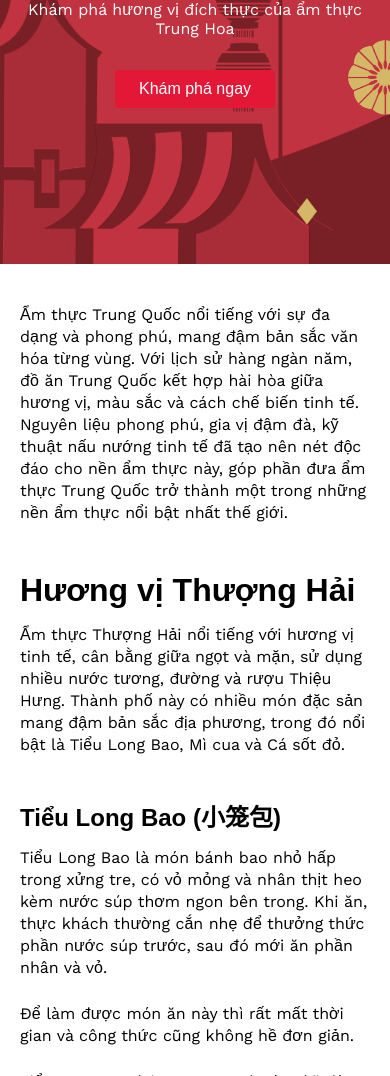
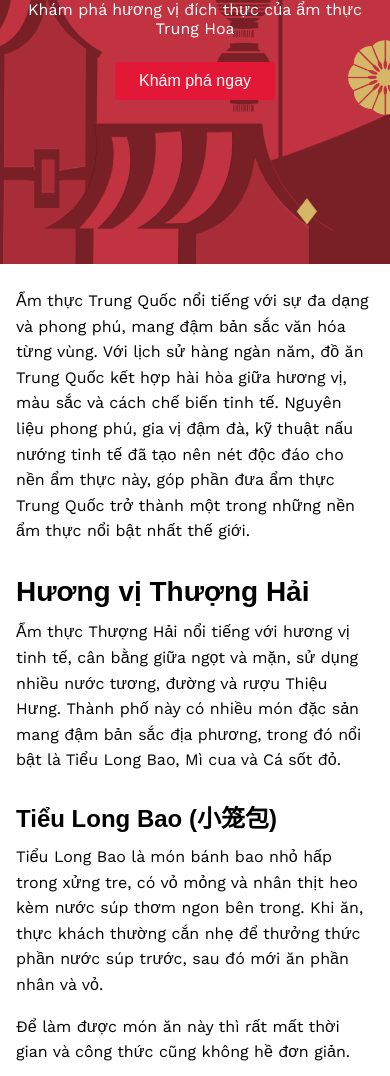
Before and after one commit to naptestdev/chinese-food, a plain HTML site: page index.html in a window 390 px wide. Shown: the part 216-1292 px from the top of the page. Drawn offline with nearby package versions, Linux system fonts and the light colour scheme; a web font is replaced by a local one.

Commit message:
feat: improve responsive by modifying font size

```diff
--- a/style.css
+++ b/style.css
@@ -120,14 +120,13 @@ h6 {
   border-radius: 12px;
 }
 
-/* Responsive styles */
 @media screen and (max-width: 768px) {
   .hero h1 {
     font-size: 2.5rem;
   }
 
   .hero p {
-    font-size: 1rem;
+    font-size: 1.125rem;
   }
 
   .cta-button {
@@ -135,25 +134,75 @@ h6 {
     font-size: 1rem;
   }
 
+  .main {
+    padding: 32px 0;
+  }
+
   .main p {
-    font-size: 1rem;
+    font-size: 1.125rem;
+    line-height: 1.5;
+    margin-bottom: 1.25rem;
   }
 
   .main h2 {
-    font-size: 2rem;
+    font-size: 2.25rem;
+    margin-bottom: 1rem;
+    margin-top: 2.5rem;
   }
 
   .main h3 {
-    font-size: 1.5rem;
+    font-size: 1.75rem;
+    margin-bottom: 1rem;
+    margin-top: 2.5rem;
   }
 
   .image-container {
     height: 320px;
+    margin-top: 1.5rem;
+    gap: 16px;
   }
 }
 
 @media screen and (max-width: 480px) {
   .hero h1 {
     font-size: 2rem;
+    margin-bottom: 1rem;
+  }
+
+  .hero p {
+    font-size: 1rem;
+    margin-bottom: 1.5rem;
+  }
+
+  .main {
+    padding: 24px 0;
+  }
+
+  .main p {
+    font-size: 1rem;
+    line-height: 1.6;
+    margin-bottom: 1rem;
+  }
+
+  .main h2 {
+    font-size: 1.75rem;
+    margin-bottom: 0.75rem;
+    margin-top: 2rem;
+  }
+
+  .main h3 {
+    font-size: 1.5rem;
+    margin-bottom: 0.75rem;
+    margin-top: 2rem;
+  }
+
+  .container {
+    padding: 0 16px;
+  }
+
+  .image-container {
+    height: 240px;
+    margin-top: 1.25rem;
+    gap: 12px;
   }
 }
```
